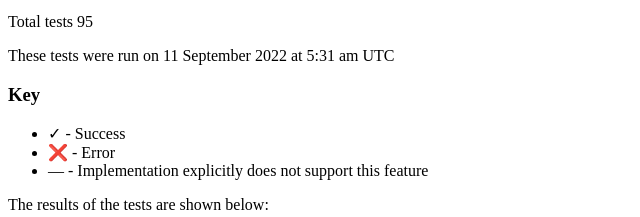
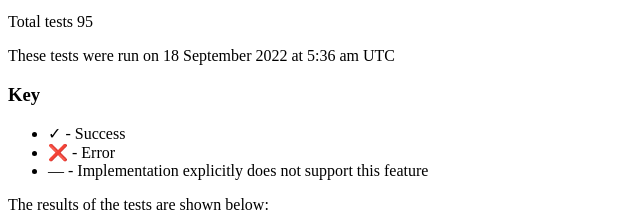
Before and after one commit to w3c/vc-di-ed25519signature2020-test-suite, a plain HTML site: page index.html in a window 1280 px wide. Shown: the part 208-425 px from the top of the page, 0-640 px from the left. Drawn offline with Linux system fonts and the light colour scheme.

Commit message:
Deploying to gh-pages from @ w3c-ccg/di-ed25519-test-suite@92855f5e71c4cff4d27c746f783695abb3160723 🚀

```diff
--- a/index.html
+++ b/index.html
@@ -95,7 +95,7 @@
       Total tests 95
       </p>
       <p>
-        These tests were run on <time>11 September 2022 at 5:31 am UTC</time>
+        These tests were run on <time>18 September 2022 at 5:36 am UTC</time>
       </p>
       <section class="informative" id="Key">
         <h3>Key</h3>
```
